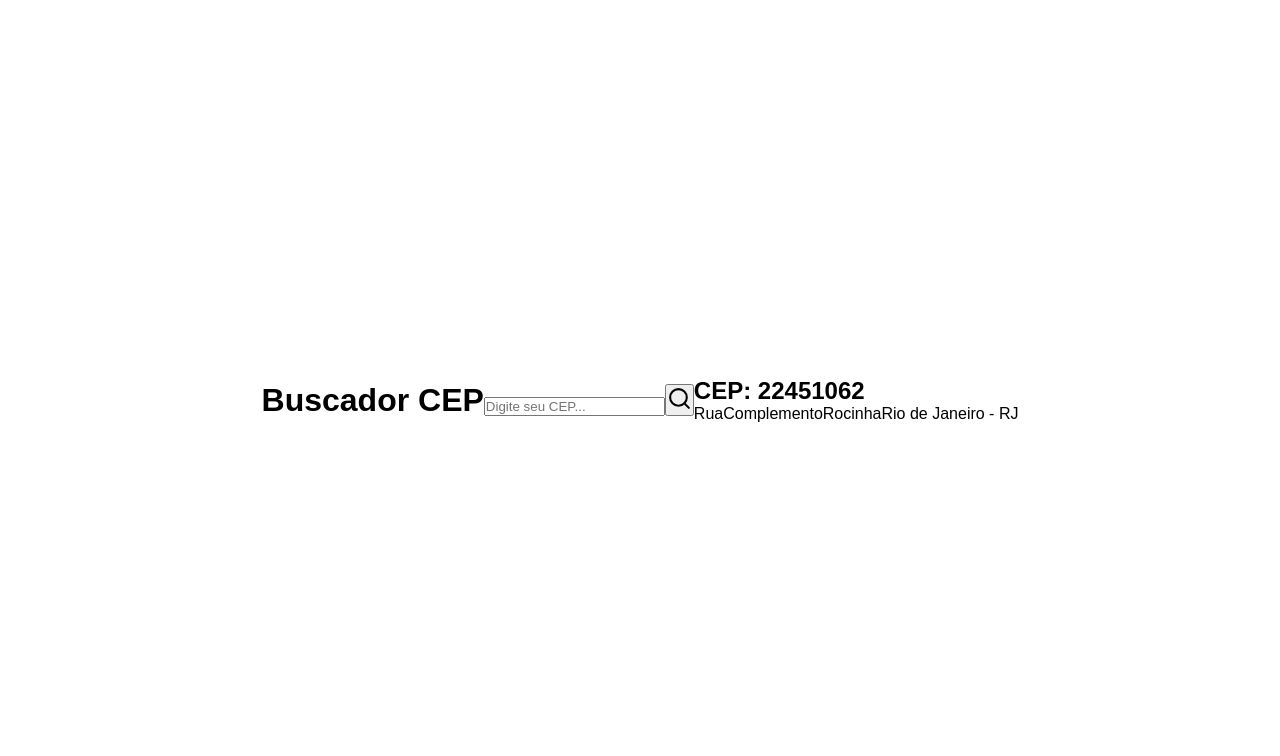
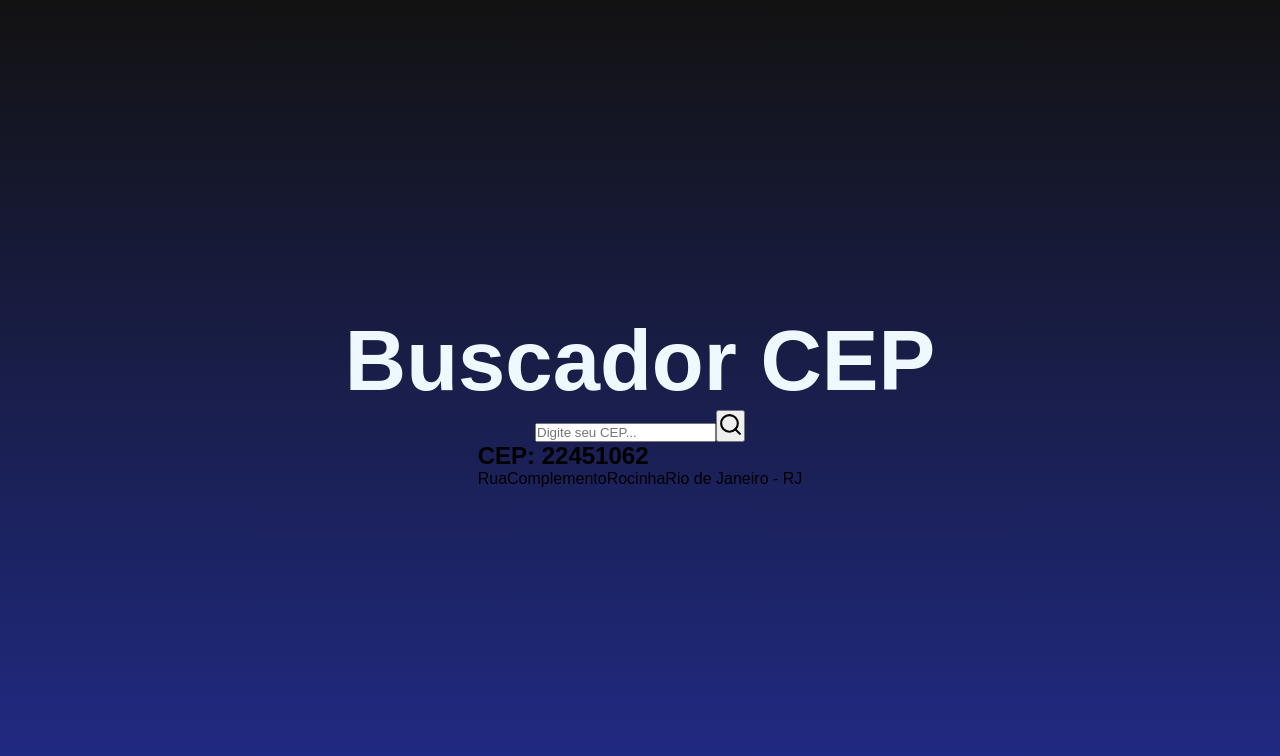
Before and after one commit to IataAnderson/Buscador-de-CEP-, a React (Vite) app: page / in a window 1280 px wide. Shown: the top 756 px of the page. Built offline with nearby package versions, Linux system fonts and the light colour scheme.

Commit message:
estilizando

```diff
--- a/src/styles.css
+++ b/src/styles.css
@@ -3,4 +3,22 @@
     display: flex;
     justify-content: center;
     align-items: center;
+    flex-direction: column;
+    background: linear-gradient(#121212, #212b88);
 }
+
+.title{
+    font-size: 85px;
+    color: aliceblue;
+    animation: fliptitle 2s;
+}
+
+@keyframes fliptitle {
+    from{
+        transform: rotateX(90deg);
+    }
+to{
+    transform: rotateX(0deg);
+}
+
+}
```
